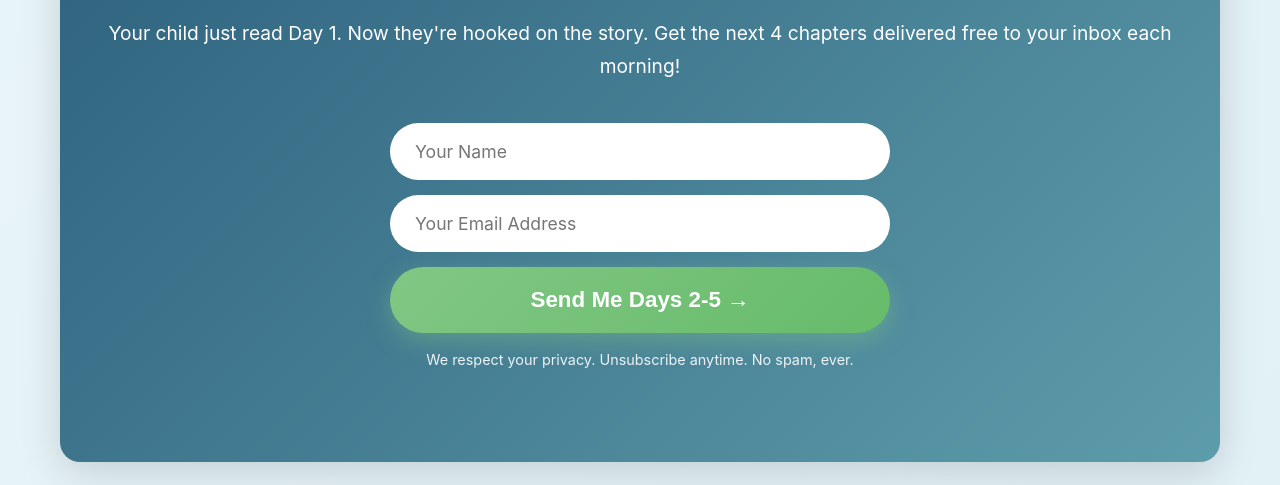
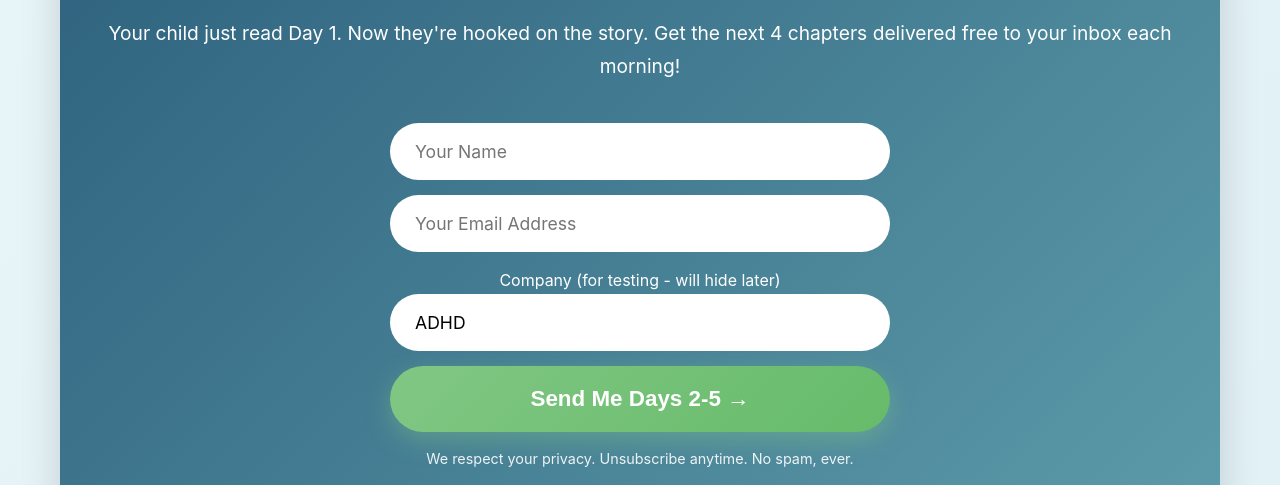
Before and after one commit to readup-marketing/lighthouse-mystery-challenge, a plain HTML site: page signup.html in a window 1280 px wide. Shown: the part 315-800 px from the top of the page. Drawn offline with Linux system fonts and the light colour scheme.

Commit message:
Update signup.html

```diff
--- a/signup.html
+++ b/signup.html
@@ -447,7 +447,8 @@
  <div class="form-group">
  <input type="email" name="EMAIL" id="mce-EMAIL-hero" placeholder="Your Email Address" required>
  </div>
- <div class="form-group" style="display: none;">
+ <div class="form-group">
+ <label for="mce-COMPANY-hero">Company (for testing - will hide later)</label>
  <input type="text" name="COMPANY" id="mce-COMPANY-hero" value="ADHD">
  </div>
  <!-- Hidden Mailchimp anti-bot field -->
```
